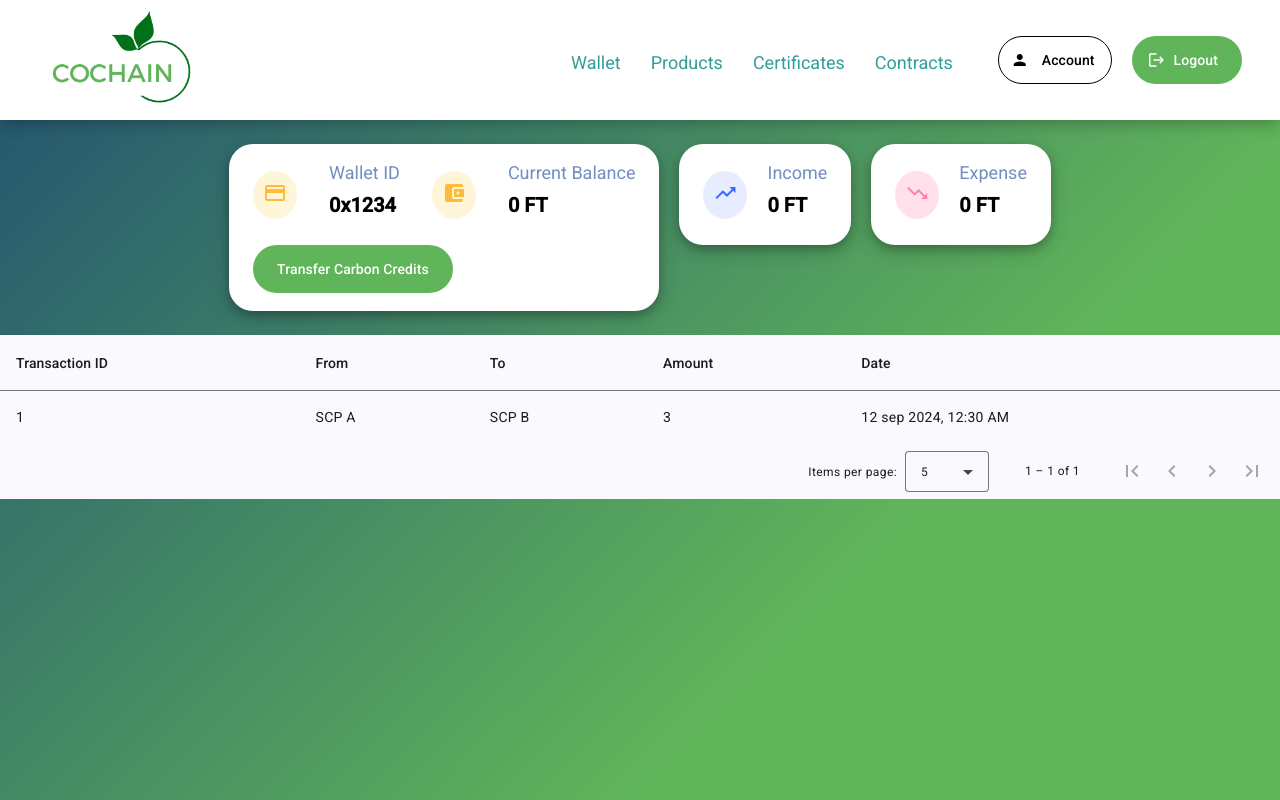
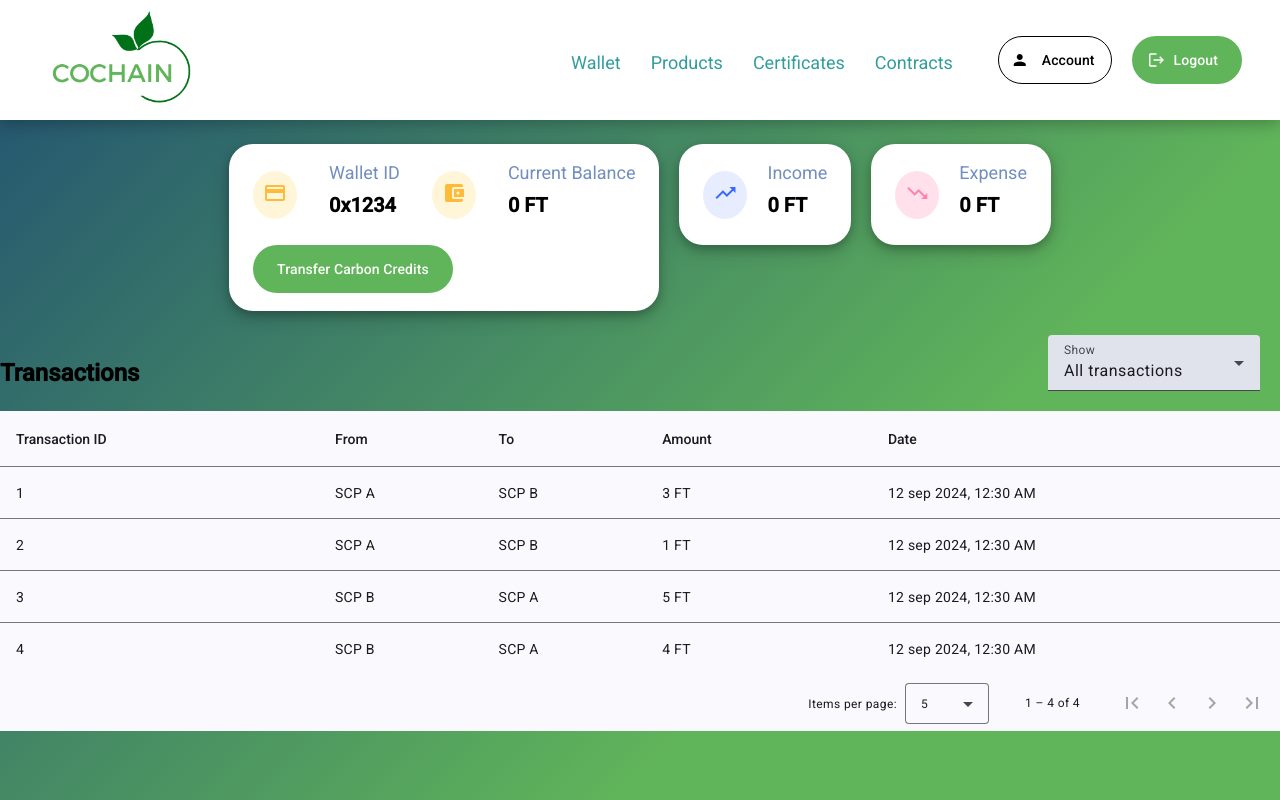
Before and after one commit to NourCheriff/cochain, an Angular app in the folder frontend/: page / in a window 1280 px wide. Built offline with nearby package versions, Linux system fonts and the light colour scheme.

Commit message:
add: sorting and filtering functionalities to transactions table

```diff
--- a/frontend/src/app/features/wallet/components/transactions-table/transactions-table.component.html
+++ b/frontend/src/app/features/wallet/components/transactions-table/transactions-table.component.html
@@ -1,9 +1,11 @@
+<app-table-header (changeFilterEvent)="filterData($event)"></app-table-header>
+
 <div class="mat-elevation-z8">
-  <table mat-table [dataSource]="dataSource">
+  <table mat-table [dataSource]="dataSource" matSort class="table">
 
     <!-- Transaction ID Column -->
-    <ng-container matColumnDef="transaction-id">
-      <th mat-header-cell *matHeaderCellDef> Transaction ID </th>
+    <ng-container matColumnDef="id">
+      <th mat-header-cell *matHeaderCellDef mat-sort-header sortActionDescription="Sort by Transaction ID"> Transaction ID </th>
       <td mat-cell *matCellDef="let transaction"> {{ transaction.id }} </td>
     </ng-container>
 
@@ -21,13 +23,13 @@
 
     <!-- Amount Column -->
     <ng-container matColumnDef="amount">
-      <th mat-header-cell *matHeaderCellDef> Amount </th>
-      <td mat-cell *matCellDef="let transaction"> {{ transaction.amount }} </td>
+      <th mat-header-cell *matHeaderCellDef mat-sort-header sortActionDescription="Sort by Amount"> Amount </th>
+      <td mat-cell *matCellDef="let transaction"> {{ transaction.amount }} FT </td>
     </ng-container>
 
     <!-- Date Column -->
     <ng-container matColumnDef="date">
-      <th mat-header-cell *matHeaderCellDef> Date </th>
+      <th mat-header-cell *matHeaderCellDef mat-sort-header sortActionDescription="Sort by Date"> Date </th>
       <td mat-cell *matCellDef="let transaction"> {{ transaction.date }} </td>
     </ng-container>
 
@@ -35,8 +37,6 @@
     <tr mat-row *matRowDef="let row; columns: displayedColumns;"></tr>
   </table>
 
-  <mat-paginator [pageSizeOptions]="[5, 10, 15]"
-                 showFirstLastButtons
-                 aria-label="Select page of transactions">
+  <mat-paginator [pageSizeOptions]="[5, 10, 15]" showFirstLastButtons aria-label="Select page of transactions" class="paginator">
   </mat-paginator>
 </div>
--- a/frontend/src/app/features/wallet/components/transactions-table/transactions-table.component.ts
+++ b/frontend/src/app/features/wallet/components/transactions-table/transactions-table.component.ts
@@ -2,21 +2,42 @@ import { AfterViewInit, Component, ViewChild } from '@angular/core';
 import { MatPaginator, MatPaginatorModule } from '@angular/material/paginator';
 import { MatTableDataSource, MatTableModule } from '@angular/material/table';
 import { Transaction } from '../../models/transaction.model';
+import { TableHeaderComponent } from "../table-header/table-header.component";
+import { MatSort, MatSortModule } from '@angular/material/sort';
 
 @Component({
   selector: 'app-transactions-table',
-  imports: [MatTableModule, MatPaginatorModule],
+  imports: [MatTableModule, MatPaginatorModule, TableHeaderComponent, MatSortModule],
   templateUrl: './transactions-table.component.html',
   styleUrl: './transactions-table.component.css'
 })
 export class TransactionsTableComponent implements AfterViewInit {
-  displayedColumns: string[] = ['transaction-id', 'sender', 'receiver', 'amount', 'date']
+
+  displayedColumns: string[] = ['id', 'sender', 'receiver', 'amount', 'date']
   dataSource = new MatTableDataSource<Transaction>(DATA);
+  user = 'SCP A'
 
   @ViewChild(MatPaginator) paginator!: MatPaginator;
+  @ViewChild(MatSort) sort!: MatSort;
 
   ngAfterViewInit(): void {
       this.dataSource.paginator = this.paginator;
+      this.dataSource.sort = this.sort;
+  }
+
+  filterData(filter: string) {
+    this.dataSource.filterPredicate = (data: Transaction, filter: string): boolean => {
+      switch(filter) {
+        case 'in':
+          return data.receiver === this.user;
+        case 'out':
+          return data.sender === this.user;
+        default:
+          return true;
+      }
+    };
+
+    this.dataSource.filter = filter.trim().toLowerCase();
   }
 }
 
@@ -27,5 +48,26 @@ const DATA: Transaction[] = [
     receiver: 'SCP B',
     amount: 3,
     date: '12 sep 2024, 12:30 AM',
+  },
+  {
+    id: '2',
+    sender: 'SCP A',
+    receiver: 'SCP B',
+    amount: 1,
+    date: '12 sep 2024, 12:30 AM',
+  },
+  {
+    id: '3',
+    sender: 'SCP B',
+    receiver: 'SCP A',
+    amount: 5,
+    date: '12 sep 2024, 12:30 AM',
+  },
+  {
+    id: '4',
+    sender: 'SCP B',
+    receiver: 'SCP A',
+    amount: 4,
+    date: '12 sep 2024, 12:30 AM',
   }
 ]
```
